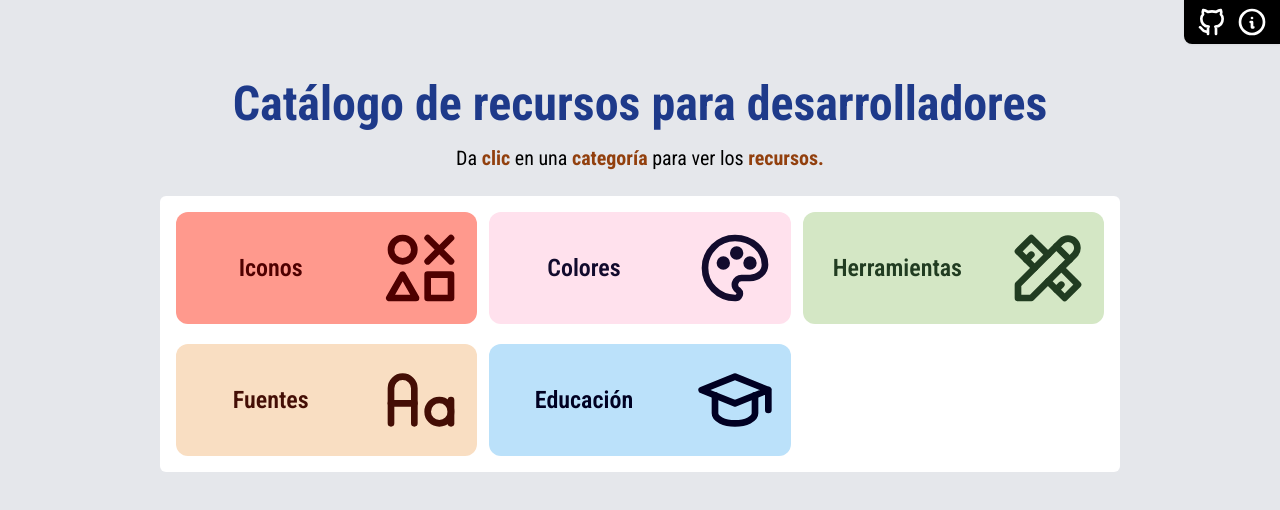
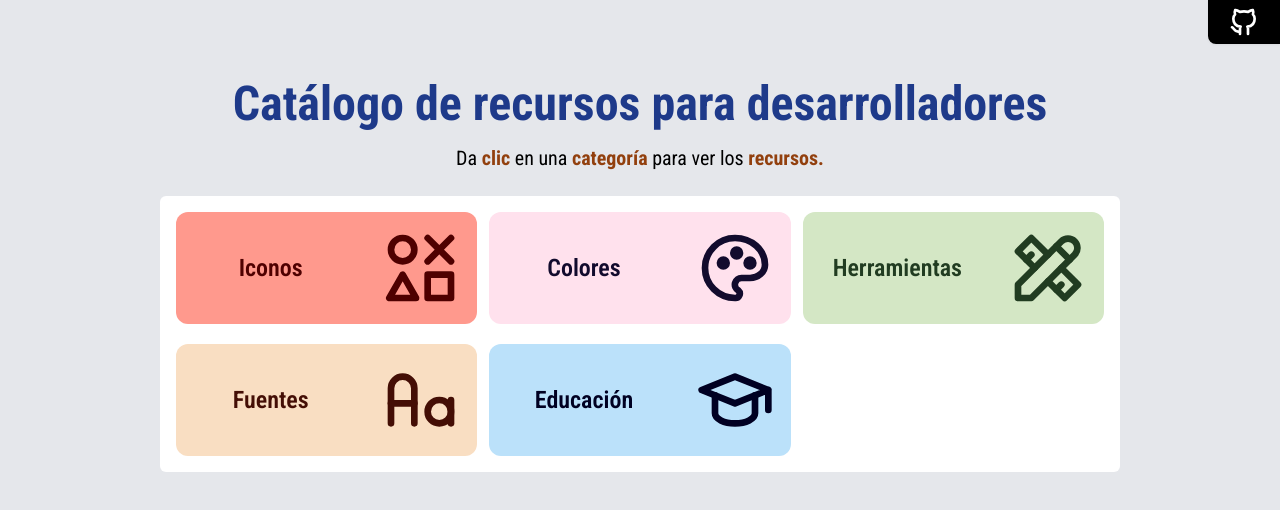
Before and after one commit to DiegoAaronMP/catalogo-recursos-desarrolladores, a React (Vite) app: page / in a window 1280 px wide. Shown: the top 510 px of the page. Built offline with nearby package versions, Linux system fonts and the light colour scheme.

Commit message:
Revert "Agregado botón para ver más información en FixedNav"
This reverts commit 347082ad86074e095fd3af7721f2d496165b7cfb.

```diff
--- a/src/components/FixedNav.jsx
+++ b/src/components/FixedNav.jsx
@@ -1,12 +1,10 @@
-import { IconBrandGithub, IconInfoCircle } from '@tabler/icons-react'
+import { IconBrandGithub } from '@tabler/icons-react'
 
 export const FixedNav = () => {
-
   return (
-    <nav className='fixed top-0 end-0 z-10 bg-black text-white py-1.5 px-3 rounded-bl-lg drop-shadow-sm cursor-pointer'>
-      <ul className='flex flex-row gap-2'>
-        <li className='transition hover:scale-110'>
+    <nav>
       <a
+        className='fixed group top-0 end-0 z-10 bg-black text-white py-1.5 px-5 rounded-bl-lg drop-shadow-sm cursor-pointer'
         href='https://github.com/DiegoAaronMP/catalogo-recursos-desarrolladores'
         role='button'
         aria-label='Ir a la página del repositorio en Github'
@@ -14,22 +12,8 @@ export const FixedNav = () => {
         target='_blank'
         rel='noreferrer'
       >
-            <IconBrandGithub className='size-8' alt='Ícono de GitHub' />
+        <IconBrandGithub className='size-8 transition group-hover:scale-110' alt='Ícono de GitHub'/>
       </a>
-        </li>
-        <li className='transition hover:scale-110'>
-          <a
-            id='open-info-modal'
-            data-modal-target="info-modal"
-            data-modal-toggle="info-modal"
-            role='button'
-            aria-label='Ver más información sobre el proyecto'
-            title='Ver más información sobre el proyecto'
-          >
-            <IconInfoCircle className='size-8' alt='Ícono de información' />
-          </a>
-        </li>
-      </ul>
     </nav>
   )
 }
```
Lines whose indentation alone changed are shown as unchanged.
